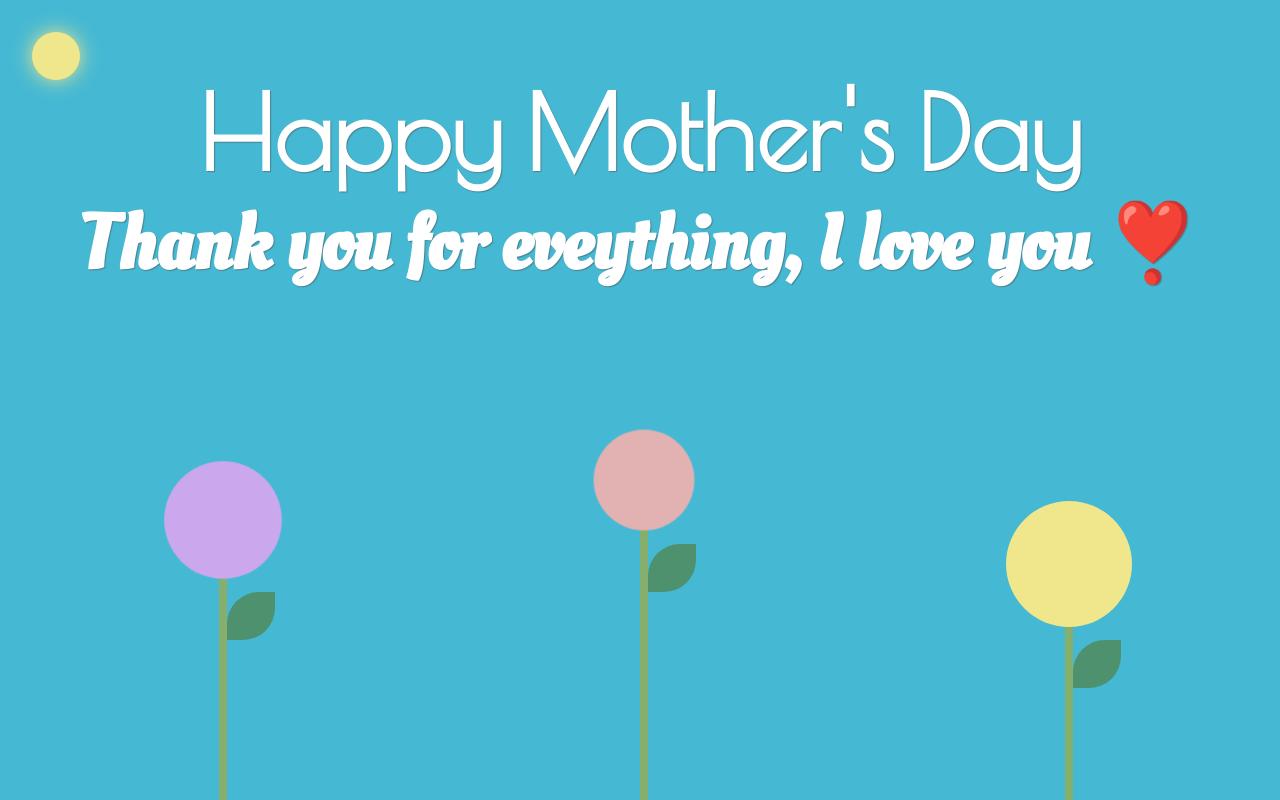
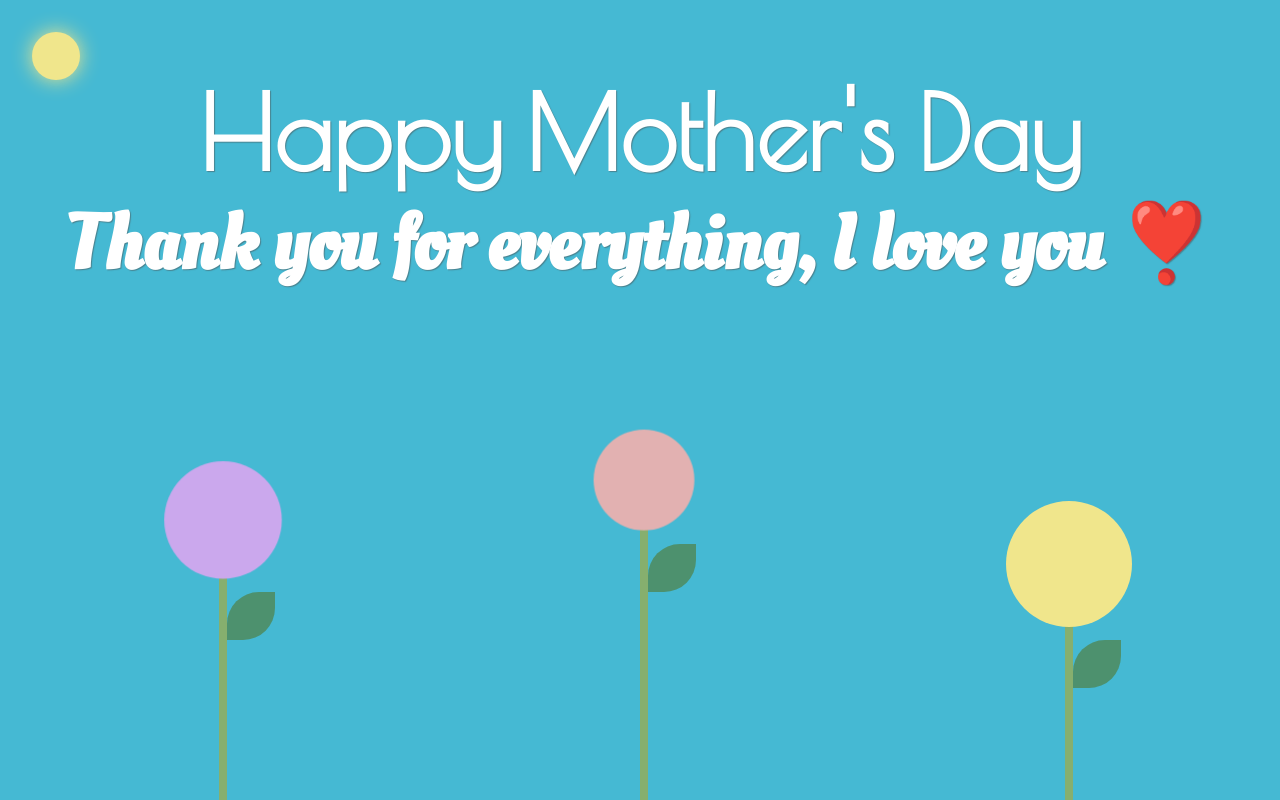
Before and after one commit to GPSin/Mothers-Day, a plain HTML site: page index.html in a window 1280 px wide. Drawn offline with nearby package versions, Linux system fonts and the light colour scheme; files that its build step writes are made by us from their sources.

Commit message:
Add files via upload

```diff
--- a/index.html
+++ b/index.html
@@ -14,7 +14,7 @@
     <div class="dark fadeout "></div>
     <div class="sun slidein "></div>
     <h1 class="fadein" > Happy Mother's Day  </h1>
-    <h2 class="fadein delay-1" > Thank you for eveything, I love you ❣️ </h2>
+    <h2 class="fadein delay-1" > Thank you for everything, I love you ❣️ </h2>
 
     <section class="flowers">
         <div class="flower">
```
